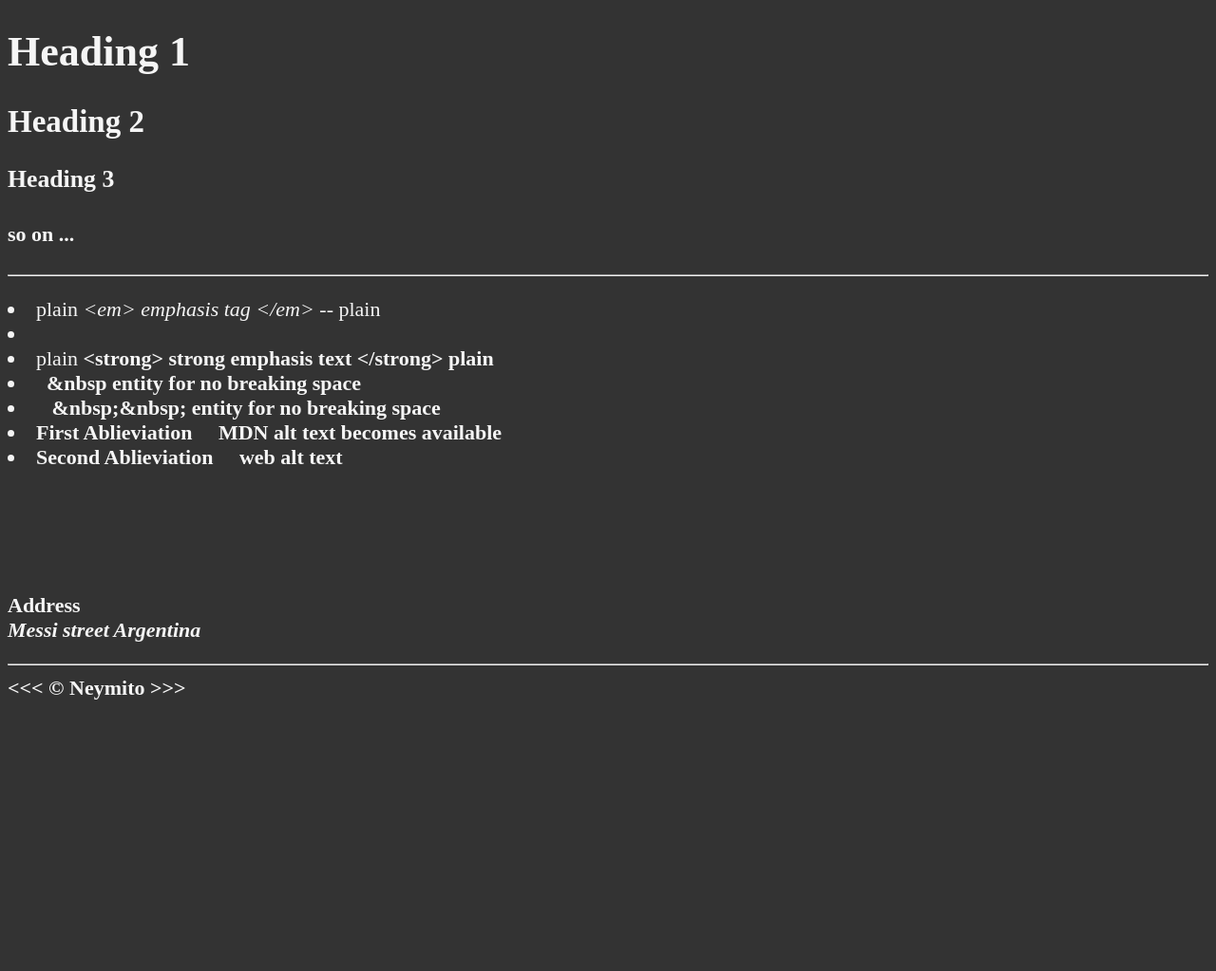
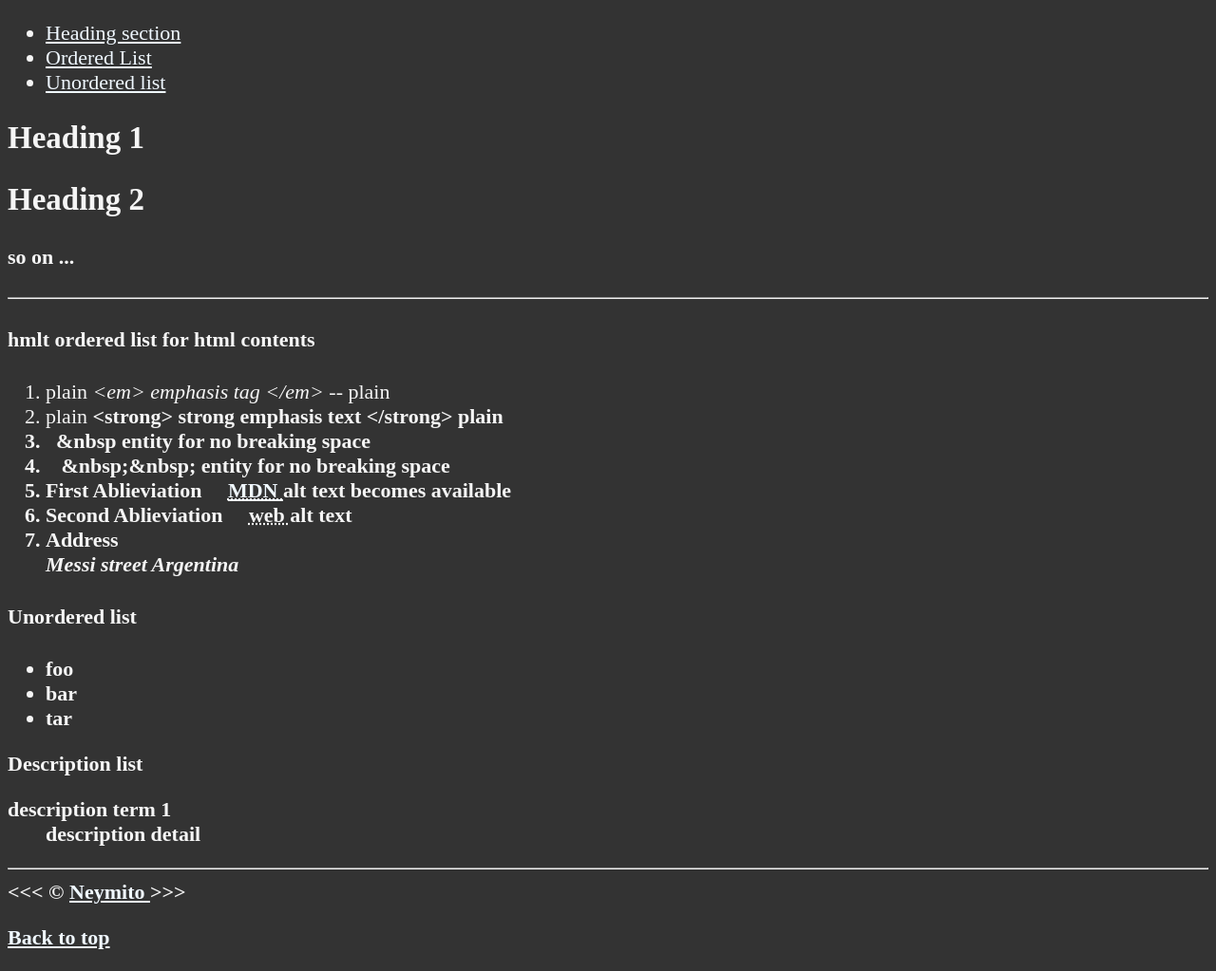
Before and after one commit to vitorpbarbosa7/web, a PHP site: page / in a window 1280 px wide. Shown: the whole page at 95% size. Before the commit the page ends 737 px from the top, so only its background shows below. Run offline with PHP 8.4, Linux system fonts and the light colour scheme.

Commit message:
anchors and nav

```diff
--- a/html/freecodecamp/01_lesson/404.html
+++ b/html/freecodecamp/01_lesson/404.html
@@ -1,6 +1,6 @@
 <html>
 <body>
-	classic 404 not found baby - application broken
+	classic 404 not found - application broken
 </body>
 
 
--- a/html/freecodecamp/01_lesson/index.html
+++ b/html/freecodecamp/01_lesson/index.html
@@ -8,35 +8,60 @@
 		<link rel="icon" href="html5.png" type="image/x-icon">
 		<link rel="stylesheet" href="main.css" type="text/css">
 	</head>
-
 	<body>
+		<nav>
+			<ul>
+				<li> <a href="#heading"> Heading section <br></a> </li>
+				<li> <a href="#ordered_list"> Ordered List <br></a> </li>
+				<li> <a href="#unordered_list"> Unordered list <br></a> </li>
+			</ul>
+		</nav>
+		<section id="heading">
 			<h1> Heading 1</h1>
 			<h2> Heading 2</h2>
-		<h3> Heading 3</h3>
 			<h4> so on ...</h4>
 			<hr>
-		<p>
-			<li> plain <em> &lt;em&gt emphasis tag  &lt;/em&gt; </em> -- plain <li>
+		</section>
+
+		<section id="ordered_list">
+			<h4> hmlt ordered list for html contents </h4>
+				<ol>
+					<li> plain <em> &lt;em&gt emphasis tag  &lt;/em&gt; </em> -- plain </li>
 					<li>  plain <strong> &lt;strong&gt strong emphasis text &lt;/strong&gt <strong> plain  </li>
 					<li>&nbsp; &amp;nbsp  entity for no breaking space </li>
 					<li>&nbsp;&nbsp;  &amp;nbsp;&amp;nbsp; entity for no breaking space </li>
-			<li> First Ablieviation &nbsp;&nbsp;&nbsp; <abli title="Mozilla Developer Network"> MDN </abli> alt text becomes available</li>
-			<li> Second Ablieviation &nbsp;&nbsp;&nbsp; <abli title="World Wide Web"> web </abli> alt text </li>
-			<br><br>
-			<br><br>
-			<br>Address<br>
+					<li> First Ablieviation &nbsp;&nbsp;&nbsp; <abbr title="Mozilla Developer Network"> <a href="https://developer.mozilla.org/en-US/"> MDN </a></abbr> alt text becomes available </li>
+					<li> Second Ablieviation &nbsp;&nbsp;&nbsp; <abbr title="World Wide Web"> web </abbr> alt text </li>
+					<li>Address
 						<address>
 							Messi street
-				Argentina <br>
+							Argentina
 						</address>
+					</li>
+				</ol>
+		</section>
+
+		<section id="unordered_list">
+			<h4> Unordered list </h4>
+				<ul>
+					<li> foo </li>
+					<li> bar </li>
+					<li> tar </li>
+				</ul>
+				Description list
+				<dl>
+					<dt> description term 1 </dt>
+					<dd> description detail </dd>
+				</dl>
+			</p>
+		</section>
+
 
 			<!-- TODO: Add more places - anyone can see with simple developer tools inspect -->
-
-
+			<hr>
+			&lt;&lt;&lt; &copy; <a href="about.html"> Neymito </a>&gt;&gt;&gt;
+			<p>
+				<a href="#">Back to top</a>
 			</p>
-
-	<hr>
-	&lt;&lt;&lt; &copy; Neymito &gt;&gt;&gt;
-
 	</body>
 </html>
--- a/html/freecodecamp/01_lesson/main.css
+++ b/html/freecodecamp/01_lesson/main.css
@@ -5,3 +5,15 @@ body {
 	background-color: #333;
 	color: whitesmoke;
 }
+
+a {
+	color:aliceblue;
+}
+
+a:visited{
+	color: lightgray;
+}
+
+a:hover, a:activate{
+	color: #eee;
+}
```
Also changed, not shown: html/freecodecamp/01_lesson/about.html (added, +16 -0 lines), 1 other file. Lines whose indentation alone changed are shown as unchanged.
